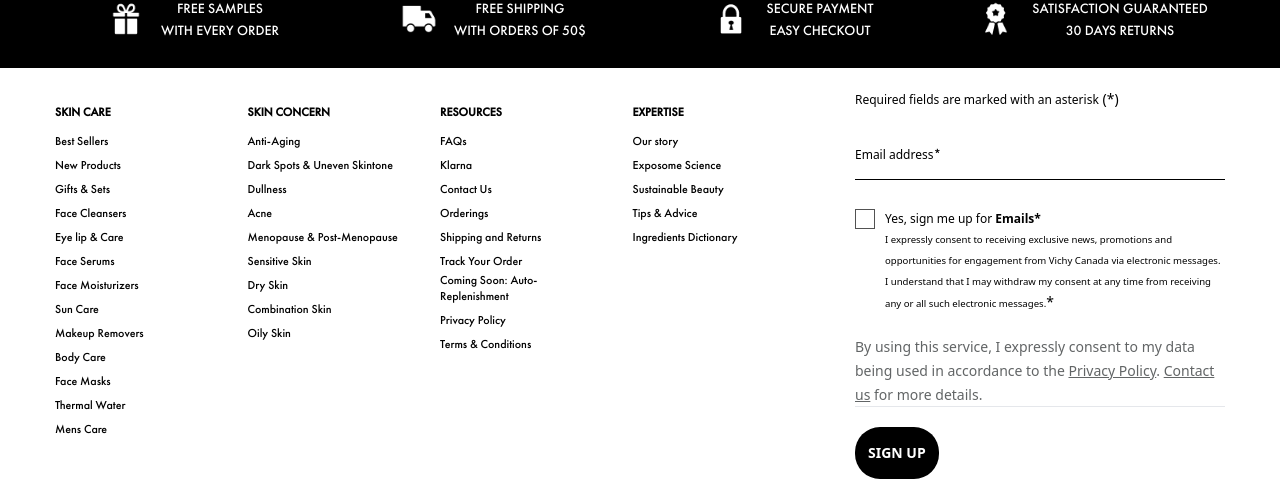
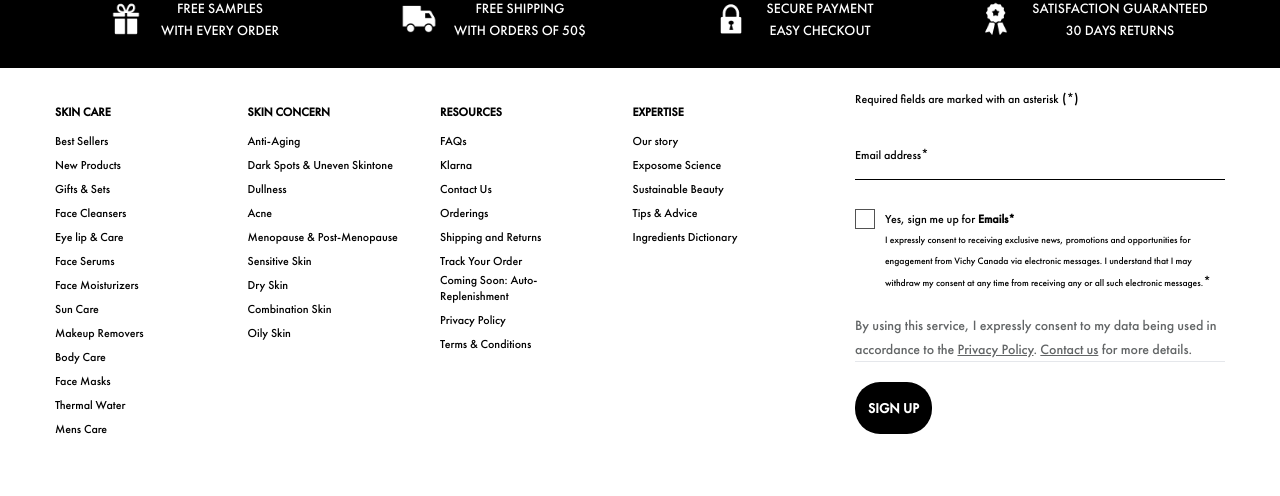
Before and after one commit to haithamabdallah/sky-business, a React (Vite) app: page /organic_foods in a window 1280 px wide. Shown: the part 418-914 px from the top of the page. After the commit the page ends 872 px from the top, so only its background shows below. Built offline with nearby package versions, Linux system fonts and the light colour scheme.

Commit message:
fix font in the footer

```diff
--- a/src/components/footer/components/middleFooter/components/contactUs/components/newsletter/Newsletter.jsx
+++ b/src/components/footer/components/middleFooter/components/contactUs/components/newsletter/Newsletter.jsx
@@ -6,7 +6,7 @@ const Newsletter = () => {
   const [focus, setFocus] = useState(false);
   const [checked, setChecked] = useState(false);
   return (
-    <div className="bg-transparent mt-5 pt-0 lg:pt-0">
+    <div className="bg-transparent mt-5 pt-0 lg:pt-0 font-futura">
       <div className="text-[#626566]">
         <h2
           className="text-[#000] block lg:hidden mb-[.9375rem]
```
